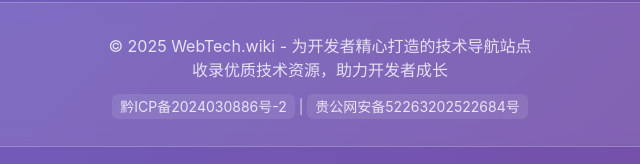
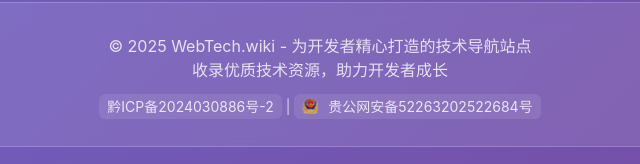
Before and after one commit to webtechwiki/webtechwiki.github.io, a plain HTML site: page index.html in a window 1280 px wide. Shown: the part 1707-1871 px from the top of the page, 320-960 px from the left. Drawn offline with Linux system fonts and the light colour scheme.

Commit message:
feature: 增加备案图标

```diff
--- a/css/index.css
+++ b/css/index.css
@@ -268,6 +268,21 @@ footer {
     transform: translateY(0);
 }
 
+.beian-icon {
+    width: 16px;
+    height: 16px;
+    vertical-align: text-bottom;
+    margin-right: 6px;
+    filter: brightness(0.9);
+    transition: filter 0.3s ease;
+    position: relative;
+    top: -1px;
+}
+
+.icp-info a:hover .beian-icon {
+    filter: brightness(1.2);
+}
+
 @media (max-width: 768px) {
     .logo {
         font-size: 2.5rem;
--- a/index.html
+++ b/index.html
@@ -184,7 +184,10 @@
             <p>收录优质技术资源，助力开发者成长</p>
             <div class="icp-info">
                 <a href="https://beian.miit.gov.cn/" target="_blank">黔ICP备2024030886号-2</a> |
-                <a href="http://www.beian.gov.cn/portal/registerSystemInfo?recordcode=52263202522684" target="_blank">贵公网安备52263202522684号</a>
+                <a href="http://www.beian.gov.cn/portal/registerSystemInfo?recordcode=52263202522684" target="_blank">
+                    <img src="./img/beian.png" alt="公安备案图标" class="beian-icon">
+                    贵公网安备52263202522684号
+                </a>
             </div>
         </footer>
     </div>
```
Also changed, not shown: img/beian.png (added).
